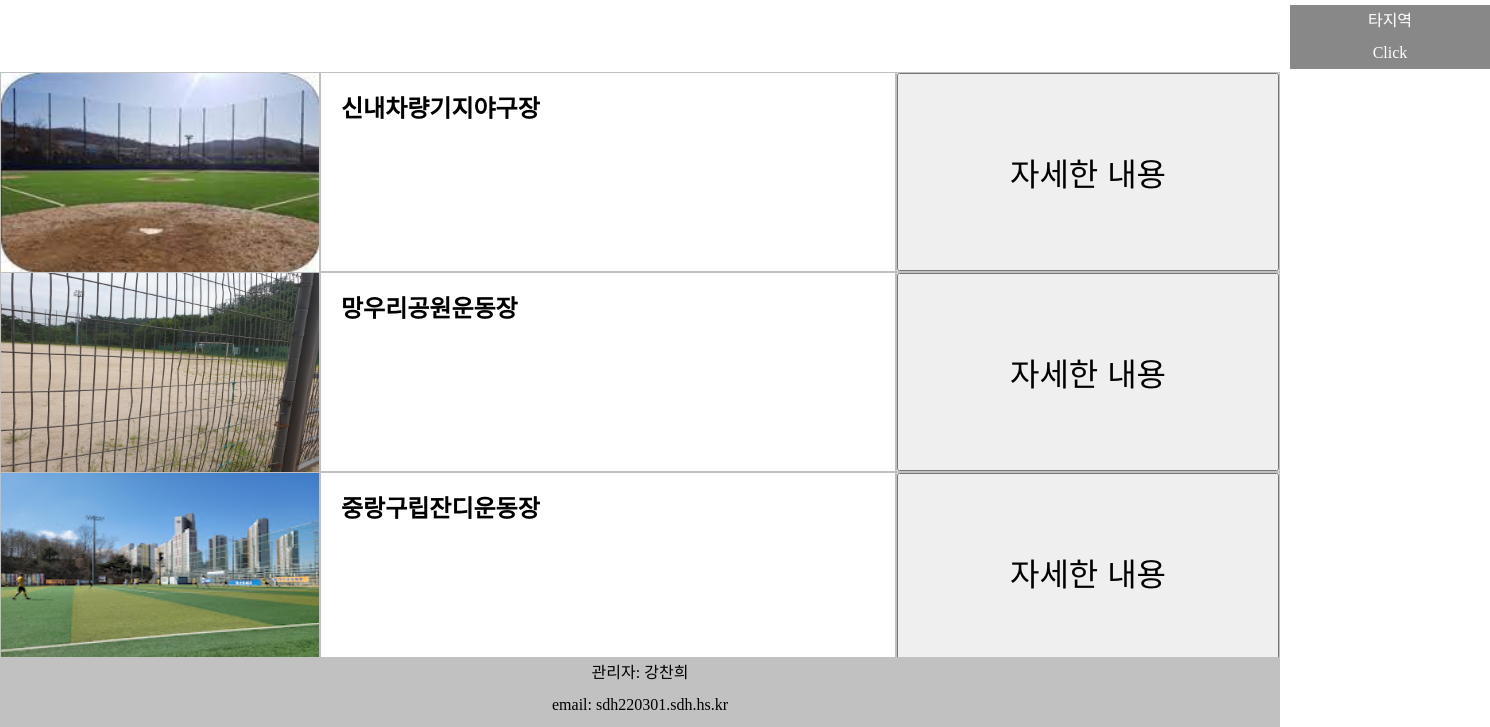
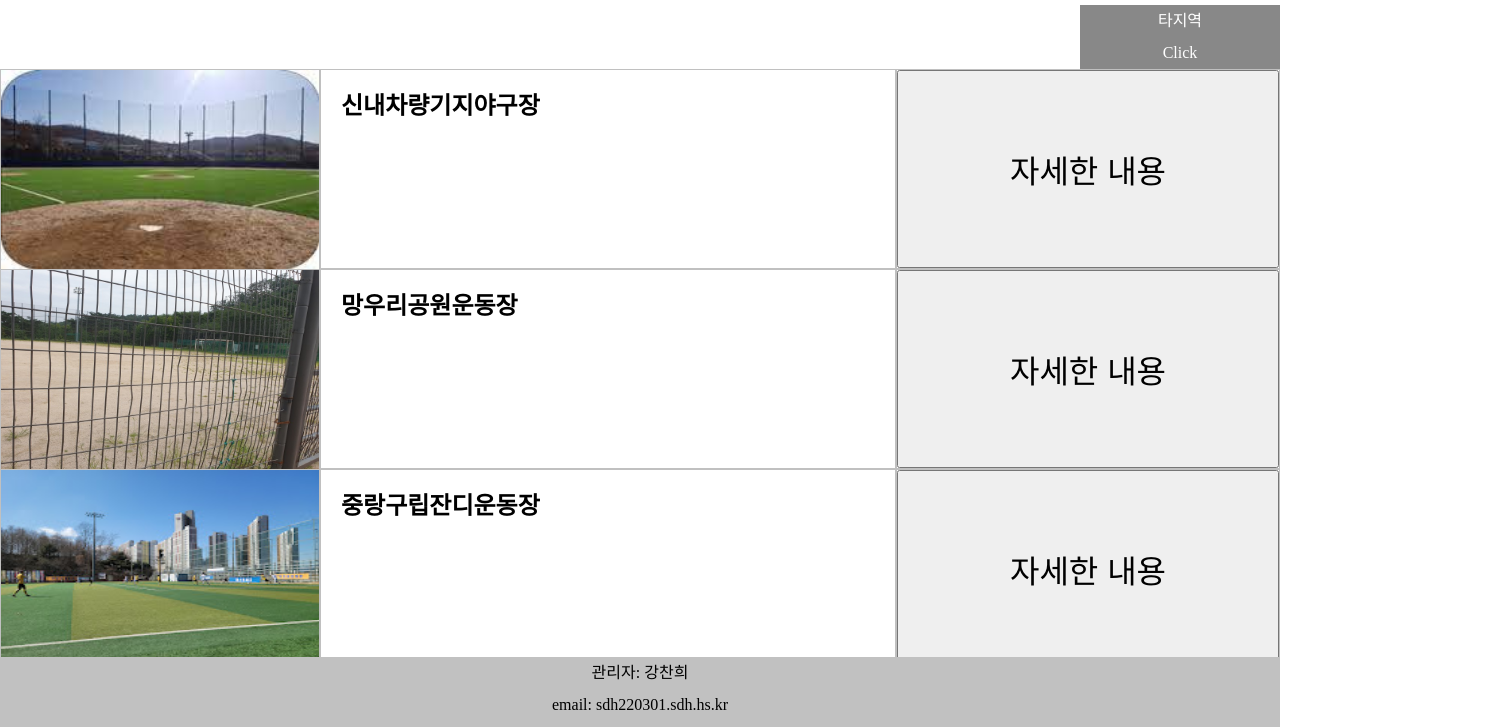
Before and after one commit to kangchanhui36/ttttttt, a plain HTML site: page jg/jg.html in a window 1280 px wide. Shown: the part 73-800 px from the top of the page, 1490 px wide, since content can reach past the window. Drawn offline with Linux system fonts and the light colour scheme.

Commit message:
Add files via upload

```diff
--- a/jg/jg.css
+++ b/jg/jg.css
@@ -67,7 +67,7 @@ ul > li:first-child +li+li        {width:30%;}
 
 .move{
   background-color: #888;
-  margin-left: 1290px;
+  float: right;
   width: 200px;
   color: white;
 }
--- a/jt/jt.css
+++ b/jt/jt.css
@@ -68,7 +68,8 @@ ul > li:first-child +li+li        {width:30%;}
 
 .move{
 background-color: #888;
-margin-left: 1290px;
+float: right;
+
 width: 200px;
 color: white;
 }
--- a/og/og.css
+++ b/og/og.css
@@ -66,7 +66,7 @@ ul > li:first-child +li+li        {width:30%;}
 
 .move{
 background-color: #888;
-margin-left: 1290px;
+float: right;
 width: 200px;
 color: white;
 }
--- a/ot/ot.css
+++ b/ot/ot.css
@@ -65,7 +65,7 @@ ul > li:first-child +li+li        {width:30%;}
 
 .move{
 background-color: #888;
-margin-left: 1290px;
+float: right;
 width: 200px;
 color: white;
 }
```
